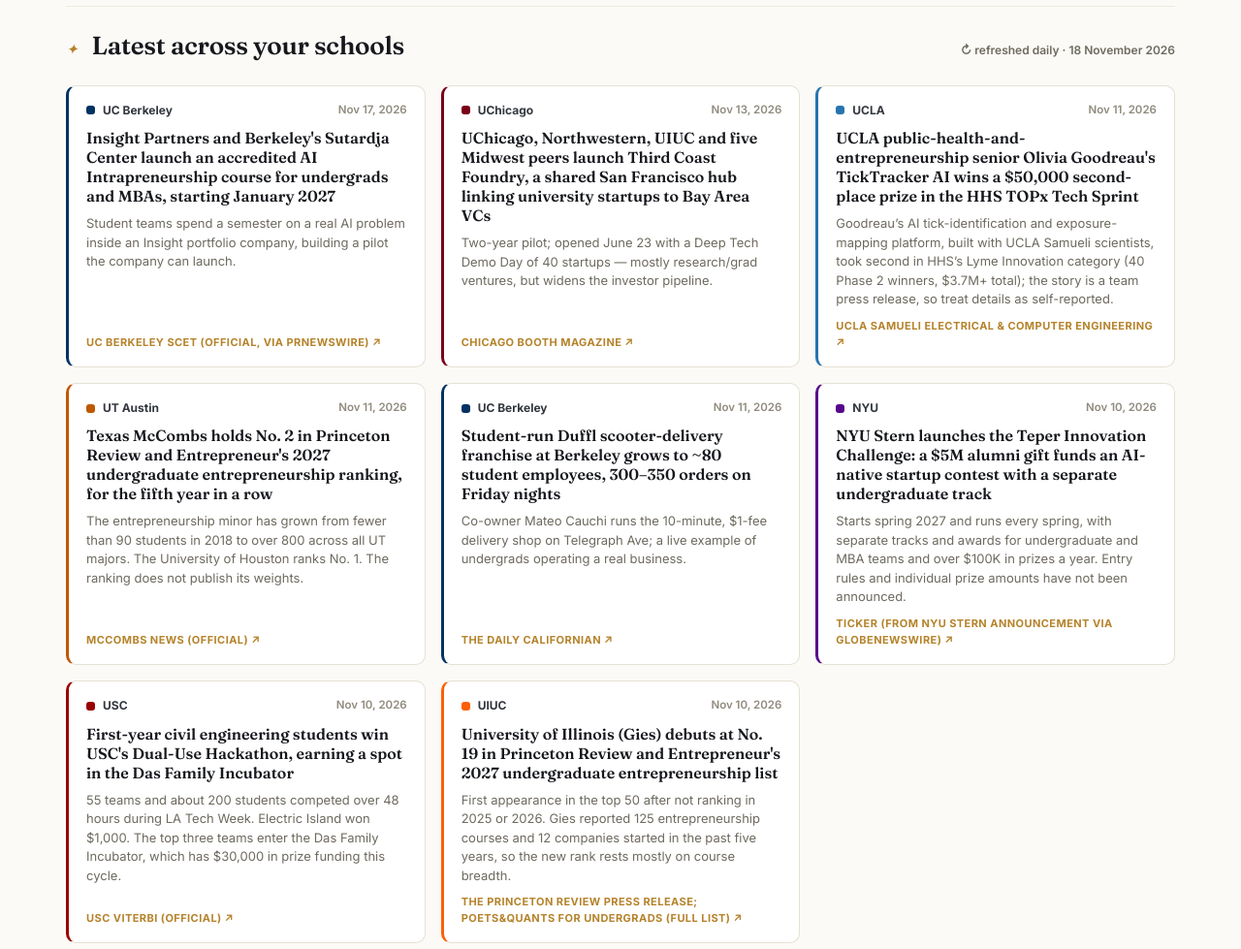
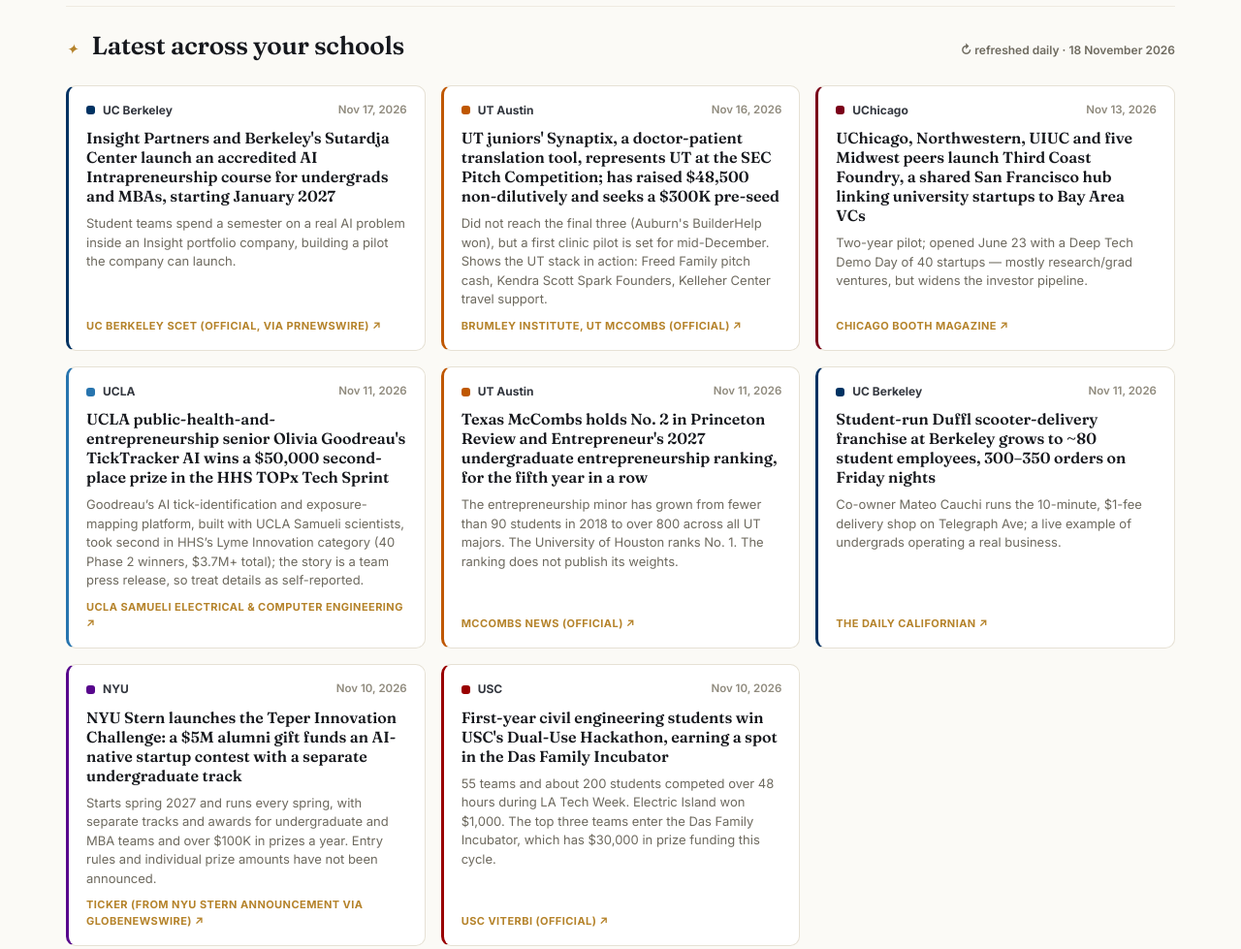
Before and after one commit to unamigo/dreamcollege, a plain HTML site: page index.html in a window 1280 px wide. Shown: the part 1940-2919 px from the top of the page at 97% size. Drawn offline with Linux system fonts and the light colour scheme.

Commit message:
Daily refresh 2026-11-18

```diff
--- a/index.html
+++ b/index.html
@@ -861,6 +861,7 @@ const NEWS={
   {date:"2026-11-02",source:"Annenberg Media (USC)",title:"Billionaire Spin Master co-founder Ronnen Harary's campus tour stops at USC: 25 students pitch in 60 seconds, winners get $500 to build in a week",url:"https://www.uscannenbergmedia.com/2026/11/02/student-pitch-their-startup-ideas-to-billionaire-win-500-dollars-in-entrepreneurship-competition/",blurb:"Winners included senior Katie Van Arnam (Courage Tees, adaptive clothing for cancer patients) and sophomore Omniya Mohamed (The Henna Pen). Ten follow-through winners nationwide each get $25,000 in the tour's No Experience Necessary Challenge."}
  ],
  utaustin:[
+  {date:"2026-11-16",source:"Brumley Institute, UT McCombs (official)",title:"UT juniors' Synaptix, a doctor-patient translation tool, represents UT at the SEC Pitch Competition; has raised $48,500 non-dilutively and seeks a $300K pre-seed",url:"https://blogs.mccombs.utexas.edu/texasventurelabs/2026/11/16/ut-student-entrepreneurs-represent-at-the-sec-pitch-competition-2026/",blurb:"Did not reach the final three (Auburn's BuilderHelp won), but a first clinic pilot is set for mid-December. Shows the UT stack in action: Freed Family pitch cash, Kendra Scott Spark Founders, Kelleher Center travel support."},
   {date:"2026-10-20",source:"UT Austin School of Information (official)",title:"New iSchool course has UT students build and ship a real AI product in 15 weeks, with OpenAI credits and a demo day pitching to investors",url:"https://ischool.utexas.edu/news/new-ai-startup-class-helps-ut-students-turn-ideas-real-products",blurb:"INF 385T pairs students with OpenAI tools plus support from Antler, Standard VC, Longhorn Venture and the Texas Innovation Center; one student project, ProtoFlow (AI circuit-board design), already has users and revenue."},
   {date:"2026-10-19",source:"The Daily Texan",title:"UT junior and senior spin CAT Membranes, a water-purifying startup, out of undergraduate research; Maseeh competition winners now chase the $20K Freed Family pitch",url:"https://thedailytexan.com/2026/10/19/students-spin-out-water-purifying-company-out-of-university-research/",blurb:"Environmental engineering junior Evan Segura and accounting senior Jacob Lucia coat reverse-osmosis membranes so they self-clean while removing contaminants. Their idea began in Segura's undergraduate research and won $6,000 at the inaugural Maseeh Innovation Competition; they were in the Freed Family Pitch Competition semifinals (up to $20,000) and plan to apply to MIT's The Engine."},
   {date:"2026-09-27",source:"The Daily Texan",title:"Austin City Council partners with UT's McCombs entrepreneurship center on new small-business pitch competition",url:"https://thedailytexan.com/2026/09/27/city-council-approves-small-business-pitch-competition-in-collaboration-with-ut/",blurb:"Austin Economic Development will work with TEXAS Entrepreneurship inside the McCombs School of Business to run a pitch competition for early-stage local small businesses (hospitality, creative industries, health and wellness); up to $250K will be allocated over two years, with 10 finalists getting pitch coaching and mentorship ahead of a live final. Some residents worried the program favors UT-connected, capital-ready founders over neighborhood small businesses."},
```
